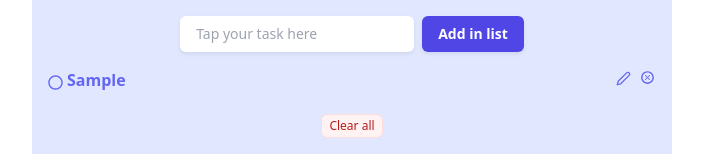
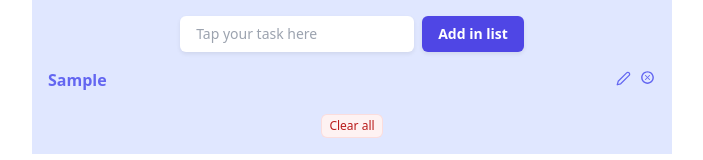
Before and after one commit to DoinaToderici/react_tests, a React (Create React App) app: page / in a window 1280 px wide. Both pictures are taken after typing "Sample" into the empty fields and a click on the button "Add in list". Shown: the top 160 px of the page, without its empty margins (288-991 px from the left). Built offline with nearby package versions, Linux system fonts and the light colour scheme.

Commit message:
✅ 1 : Test if all elements exist in the doc

```diff
--- a/src/components/toDoList/partials/Form.jsx
+++ b/src/components/toDoList/partials/Form.jsx
@@ -1,6 +1,6 @@
 import React from "react";
 
-export default function Form({ onSubmit, onChange }) {
+export default function Form({ onSubmit }) {
   return (
     <div>
       <form
--- /dev/null
+++ b/src/components/toDoList/partials/ItemList.jsx
@@ -0,0 +1,59 @@
+import React, { forwardRef } from "react";
+import { FiEdit2 } from "react-icons/fi";
+import { TiDeleteOutline } from "react-icons/ti";
+import { GrUpdate } from "react-icons/gr";
+
+export const ItemList = forwardRef(
+  ({ item, modifyItem, onUpdate, onCheck, onModify, onDelete }, ref) => {
+    return (
+      item.task !== "" && (
+        <li data-testid="item" className="flex align-center justify-between">
+          {modifyItem === item ? (
+            <form className="flex w-100" onSubmit={(e) => onUpdate(e, item)}>
+              <input
+                ref={ref}
+                defaultValue={item.task}
+                name="updateInput"
+                type="text"
+                placeholder="Here is your new task"
+                className="w-100 block mr-3 p-1 rounded-md border-0 text-gray-900 shadow-sm ring-1 ring-inset ring-gray-300 placeholder:text-gray-400 focus:ring-2 focus:ring-inset focus:ring-indigo-600 text-xs sm:leading-6"
+              />
+              <button type="submit">
+                <GrUpdate />
+              </button>
+            </form>
+          ) : (
+            <>
+              <div className="text-align-left flex items-center w-95">
+                <p
+                  onClick={() => onCheck(item.id)}
+                  className={`${
+                    item.isChecked && "line-through italic"
+                  }  mb-1 cursor-pointer`}
+                >
+                  <b>{item.task} </b>
+                </p>
+              </div>
+              <div>
+                <button
+                  title="modifyBtn"
+                  className="mr-2 cursor-pointer"
+                  onClick={(e) => onModify(e, item)}
+                >
+                  <FiEdit2 size="15" />
+                </button>
+                <button
+                  title="deleteBtn"
+                  className="cursor-pointer"
+                  onClick={() => onDelete(item.id)}
+                >
+                  <TiDeleteOutline size="17" />
+                </button>
+              </div>
+            </>
+          )}
+        </li>
+      )
+    );
+  }
+);
--- a/src/components/toDoList/partials/List.jsx
+++ b/src/components/toDoList/partials/List.jsx
@@ -1,9 +1,6 @@
 import React, { useRef, useState } from "react";
-import { FaRegCircle } from "react-icons/fa";
-import { MdOutlineRadioButtonChecked } from "react-icons/md";
-import { FiEdit2 } from "react-icons/fi";
-import { TiDeleteOutline } from "react-icons/ti";
-import { GrUpdate } from "react-icons/gr";
+
+import { ItemList } from "./ItemList";
 
 export default function List({ list, setList }) {
   const [modifyItem, setModifyItem] = useState({});
@@ -52,68 +49,21 @@ export default function List({ list, setList }) {
       className="text-align-left text-indigo-500  align-center justify-center mt-3 p-0"
       data-testid="list"
     >
-      {list.map((item, key) => {
+      {list !== [] &&
+        list !== undefined &&
+        list.map((item, key) => {
           return (
-          <li
+            <ItemList
+              onUpdate={handleUpdate}
+              onCheck={handleCheck}
+              onModify={handleModify}
+              onDelete={handleDelete}
+              modifyItem={modifyItem}
+              setModifyItem={setModifyItem}
+              item={item}
               key={key}
-            data-testid="item"
-            className="flex align-center justify-between"
-          >
-            {modifyItem === item ? (
-              <form
-                className="flex w-100"
-                onSubmit={(e) => handleUpdate(e, item)}
-              >
-                <input
               ref={modifyInputRef}
-                  defaultValue={item.task}
-                  name="updateInput"
-                  type="text"
-                  placeholder="Tap your new task here"
-                  className="w-100 block mr-3 p-1 rounded-md border-0 text-gray-900 shadow-sm ring-1 ring-inset ring-gray-300 placeholder:text-gray-400 focus:ring-2 focus:ring-inset focus:ring-indigo-600 text-xs sm:leading-6"
             />
-                <button type="submit">
-                  <GrUpdate />
-                </button>
-              </form>
-            ) : (
-              <>
-                <div className="text-align-left flex items-center w-95">
-                  <span className="mr-1" onClick={() => handleCheck(item.id)}>
-                    {item.isChecked ? (
-                      <MdOutlineRadioButtonChecked
-                        size="17"
-                        className="cursor-pointer"
-                      />
-                    ) : (
-                      <FaRegCircle size="15" className="cursor-pointer" />
-                    )}
-                  </span>
-                  <p
-                    className={`${
-                      item.isChecked && "line-through italic"
-                    }  mb-1`}
-                  >
-                    <b>{item.task} </b>
-                  </p>
-                </div>
-                <div>
-                  <button
-                    className="mr-2 cursor-pointer"
-                    onClick={(e) => handleModify(e, item)}
-                  >
-                    <FiEdit2 size="15" />
-                  </button>
-                  <button
-                    className="cursor-pointer"
-                    onClick={() => handleDelete(item.id)}
-                  >
-                    <TiDeleteOutline size="17" />
-                  </button>
-                </div>
-              </>
-            )}
-          </li>
           );
         })}
     </ul>
--- a/src/components/toDoList/toDoList.jsx
+++ b/src/components/toDoList/toDoList.jsx
@@ -1,4 +1,4 @@
-import React, { useRef, useState } from "react";
+import React, { useState } from "react";
 import Form from "./partials/Form";
 import List from "./partials/List";
 
@@ -19,19 +19,21 @@ export default function ToDoList() {
     setList(newList);
     e.target.reset();
   };
-
   return (
     <div className="w-50 py-3 mx-auto bg-indigo-100 p-3">
       <Form onSubmit={(e) => handleSubmit(e)} />
       {list && list !== [] && (
         <div>
           <List list={list} setList={setList} />
+
+          {list.length > 0 && (
             <button
               onClick={() => setList([])}
               className="inline-flex items-center rounded-md bg-red-50 px-2 py-1 text-xs font-medium text-red-700 ring-1 ring-inset ring-red-600/10"
             >
               Clear all
             </button>
+          )}
         </div>
       )}
     </div>
```
Also changed, not shown: 1 other file (tests, documents, lock files or other folders). Lines whose indentation alone changed are shown as unchanged.
